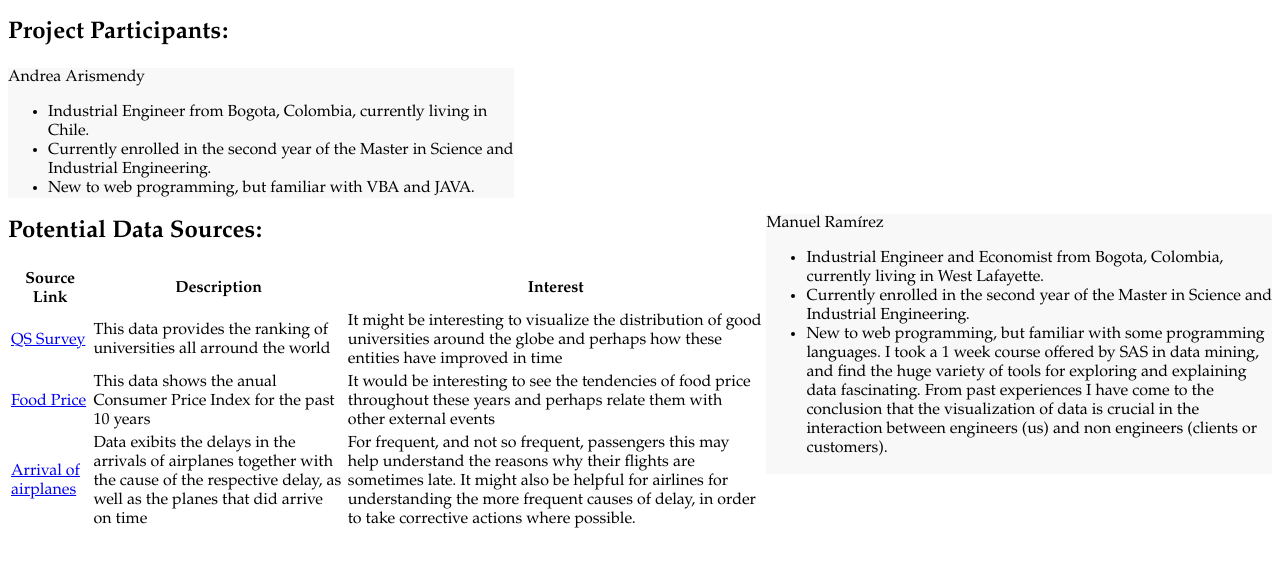
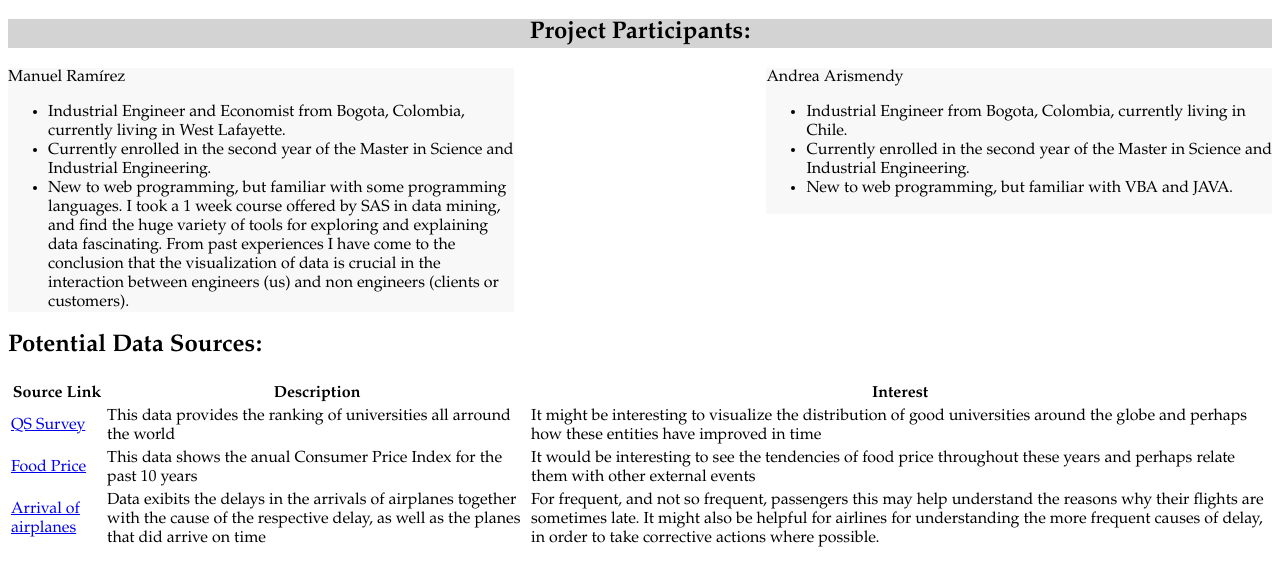
Before and after one commit to acarismendy/Project_1, a plain HTML site: page index.html in a window 1280 px wide. Shown: the part 62-648 px from the top of the page. Drawn offline with Linux system fonts and the light colour scheme.

Commit message:
Update index.html

```diff
--- a/index.html
+++ b/index.html
@@ -13,8 +13,10 @@
 
   <body>
     <h1><b></b>Data Visualization Project<b></b></h1>
-    <h2><b>Project Participants:<b></b></b></h2>
-    <div style="max-width:40%; background-color:#F8F8F8;"
+    <div style="background-color: lightgray">
+      <h2 style="text-align:center; ">Project Participants:</h2>
+    </div>
+    <div style="max-width:40%; background-color:#F8F8F8; float:right"
       <h4>Andrea Arismendy</h4>
       <ul>
         <li>Industrial Engineer from Bogota, Colombia, currently living in Chile.</li>
@@ -22,7 +24,7 @@
         <li>New to web programming, but familiar with VBA and JAVA.</li>
       </ul>
     </div>
-    <div style="max-width:40%; background-color:#F8F8F8; float:right"
+    <div style="max-width:40%; background-color:#F8F8F8; "
       <h4>Manuel Ramírez</h4>
       <ul>
         <li>Industrial Engineer and Economist from Bogota, Colombia, currently living in West Lafayette.</li>
```
